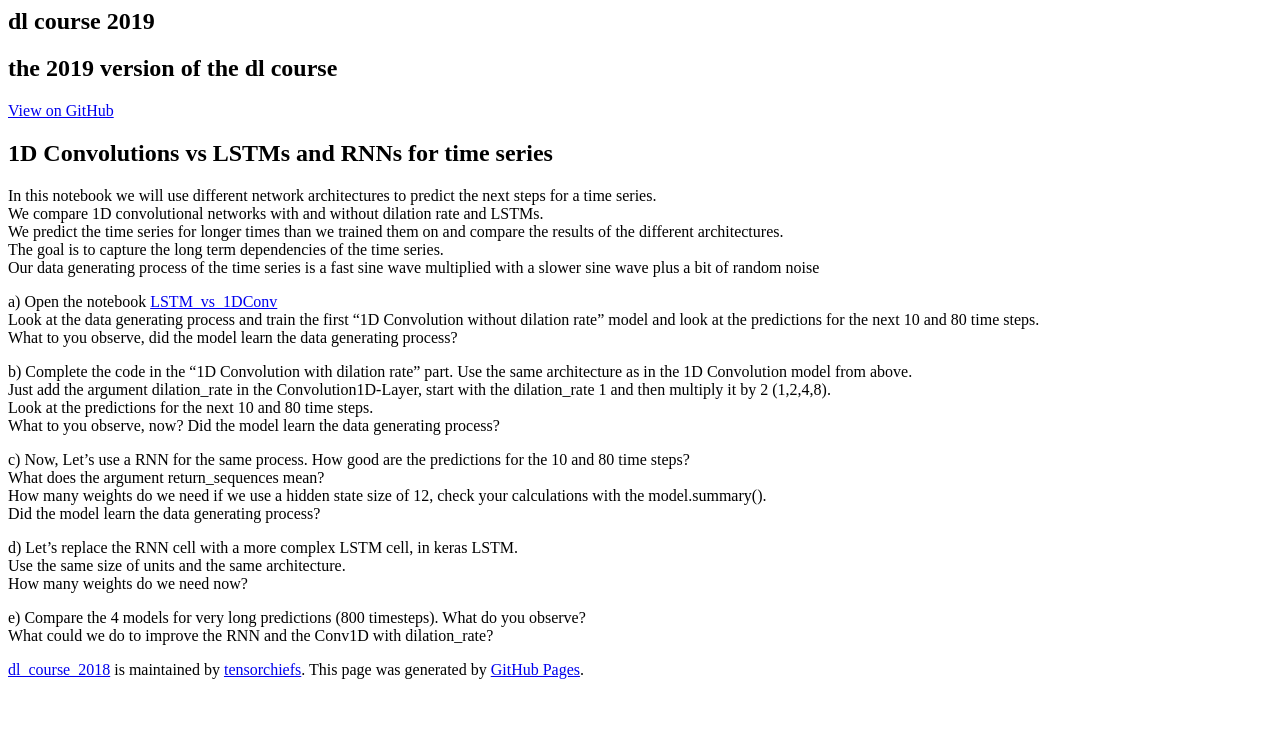
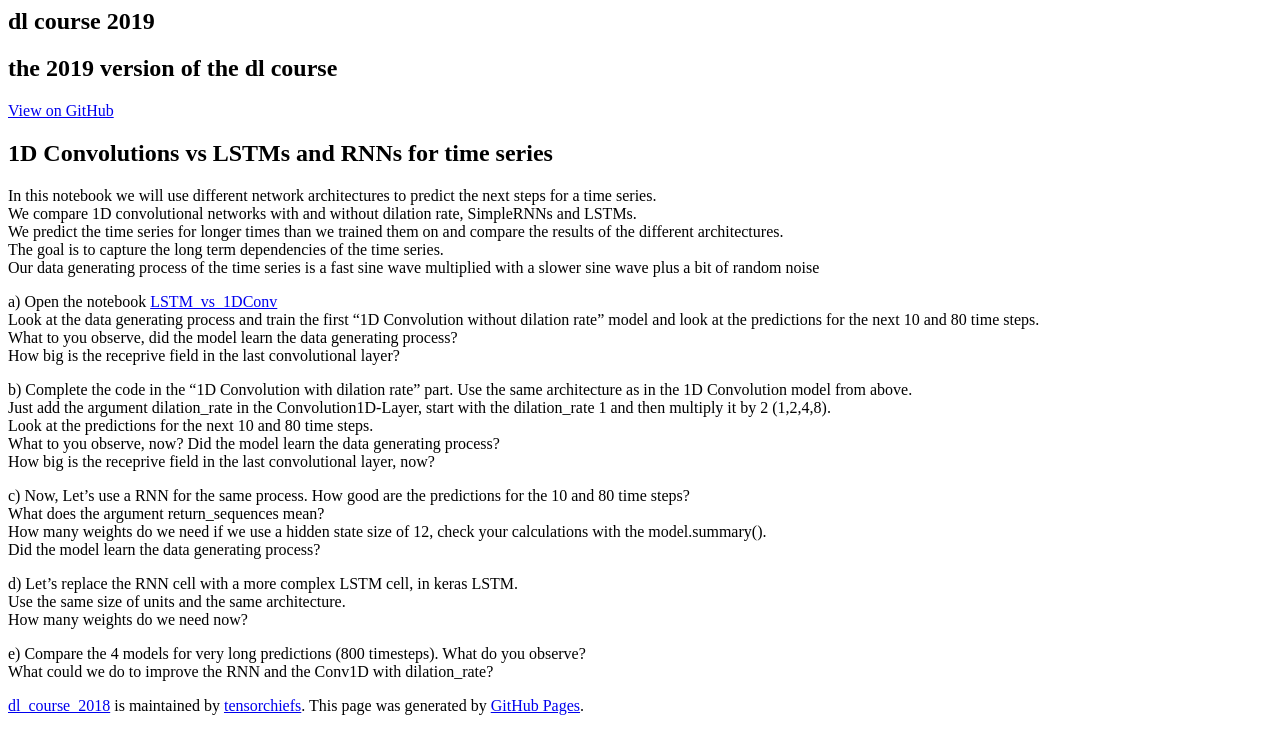
Before and after one commit to tensorchiefs/dl_course_2018, a Jekyll site: the page built from docs/exercises/1D_Convolutions_vs_LSTMs_and_RNNs_for_time_series.md, in a window 1280 px wide. Shown: the top 754 px of the page. Built offline with Jekyll 4.4.1, drawn with Linux system fonts in a browser that asks for light colours; a script that is not in the unit is left out; the repository's description, which GitHub fills in, is left out.

Commit message:
Update 1D_Convolutions_vs_LSTMs_and_RNNs_for_time_series.md

```diff
--- a/docs/exercises/1D_Convolutions_vs_LSTMs_and_RNNs_for_time_series.md
+++ b/docs/exercises/1D_Convolutions_vs_LSTMs_and_RNNs_for_time_series.md
@@ -6,7 +6,7 @@ title: Deep Learning Course
 ## 1D Convolutions vs LSTMs and RNNs for time series
 
 In this notebook we will use different network architectures to predict the next steps for a time series.
-We compare 1D convolutional networks with and without dilation rate and LSTMs.
+We compare 1D convolutional networks with and without dilation rate, SimpleRNNs and LSTMs.
 We predict the time series for longer times than we trained them on and compare the results of the different architectures.
 The goal is to capture the long term dependencies of the time series.
 Our data generating process of the time series is a fast sine wave multiplied with a slower sine wave plus a bit of random noise
@@ -16,16 +16,21 @@ a) Open the notebook [LSTM_vs_1DConv](https://github.com/tensorchiefs/dl_course_
 Look at the data generating process and train the first "1D Convolution without dilation rate" model and look at the predictions for the next
 10 and 80 time steps.
 What to you observe, did the model learn the data generating process?
+How big is the receprive field in the last convolutional layer?
+
 
 b) Complete the code in the "1D Convolution with dilation rate" part. Use the same architecture as in the 1D Convolution model from above.
 Just add the argument dilation_rate in the Convolution1D-Layer, start with the dilation_rate 1 and then multiply it by 2 (1,2,4,8).
 Look at the predictions for the next 10 and 80 time steps.
 What to you observe, now? Did the model learn the data generating process?
+How big is the receprive field in the last convolutional layer, now?
+
 
 c) Now, Let's use a RNN for the same process. How good are the predictions for the 10 and 80 time steps?
 What does the argument return_sequences mean?
 How many weights do we need if we use a hidden state size of 12, check your calculations with the model.summary().
 Did the model learn the data generating process?
+
 
 d) Let's replace the RNN cell with a more complex LSTM cell, in keras LSTM.
 Use the same size of units and the same architecture.
```
